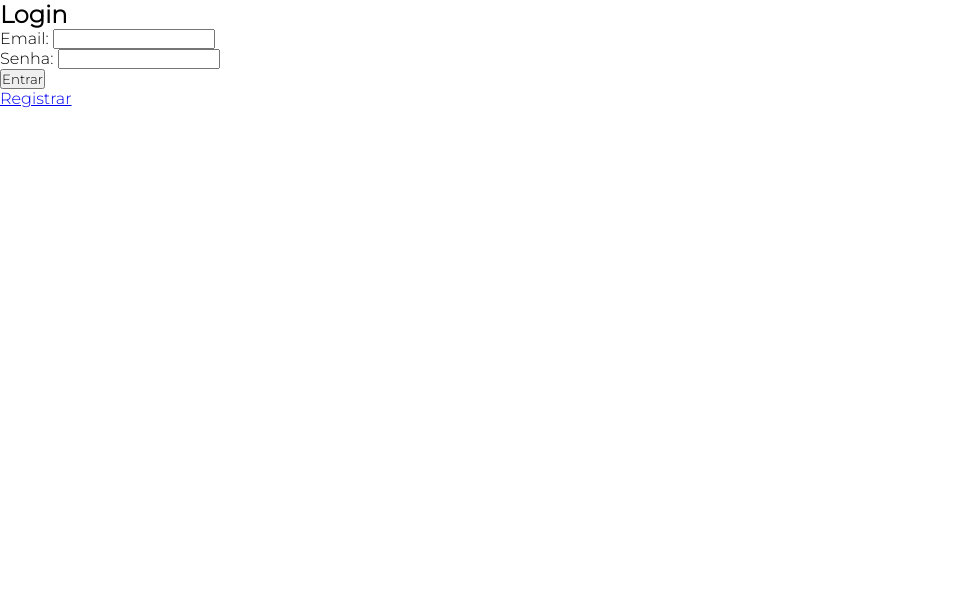
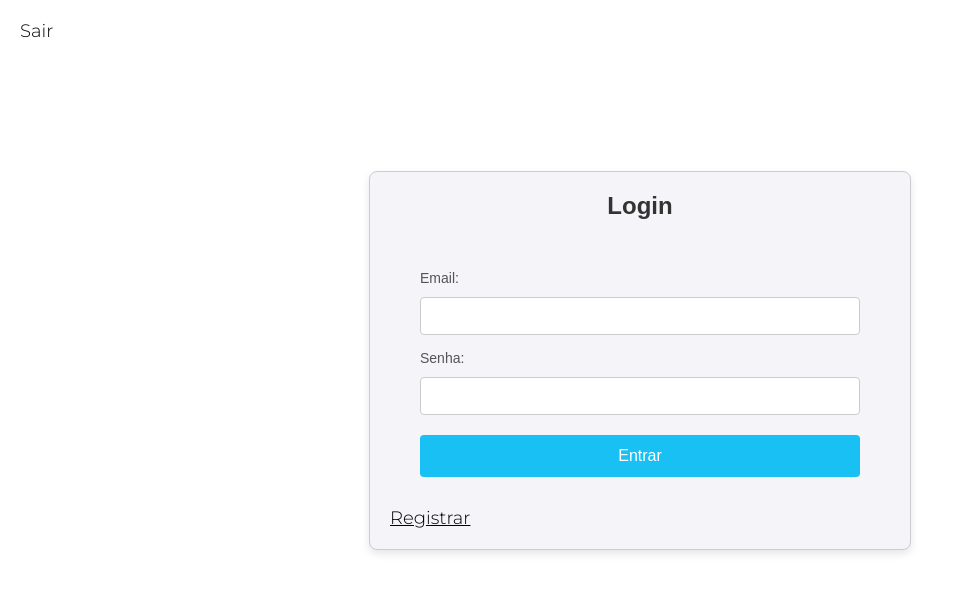
Before and after one commit to santoswentz/barbeariaderua, a Flask app: page /login in a window 1280 px wide. Shown: the top 593 px of the page, without its empty margins (0-974 px from the left). Run offline with Flask 3, Linux system fonts and the light colour scheme.

Commit message:
16.09
CSS do login funcionando

```diff
--- a/app.py
+++ b/app.py
@@ -319,9 +319,10 @@ def gerenciar_usuarios():
             role = request.form['role']
             senha_hashed = generate_password_hash(senha)
             print(f"Editando usuário user_id: {user_id}, Nome: {nome}, Email: {email}, Senha: {senha}, Telefone: {telefone}, Função: {role}")  # Debug
+            senha_hashed = generate_password_hash(senha)
 
             conn.execute('UPDATE Users SET nome = ?, email = ?, senha = ?, telefone = ?, role = ? WHERE user_id = ?',
-                         (nome, email, senha, telefone, role, user_id))
+                         (nome, email, senha_hashed, telefone, role, user_id))
             conn.commit()
             flash('Usuário atualizado com sucesso!')
 
--- a/static/css/style.css
+++ b/static/css/style.css
@@ -3,6 +3,7 @@
     --cor-principal: #6b0002; /*  Define a variável de cor --cor-primaria com o valor #*****  */
     --cor-secundaria: black;
     --cor-terciaria: #fafafa;
+    --cor-quartenaria: #19c0f3;
     --animações1: #6b0002;
     --bordas: #fff;
   }
@@ -391,5 +392,84 @@ footer {
     position: fixed !important;
     top: 20px;
     left: 20px;
+}
+.index2 p{
     font-size:large;
 }
+
+/* Estilo geral do formulário */
+.logins {
+    background-color: #f4f4f9;
+    border: 1px solid #ccc;
+    padding: 20px;
+    border-radius: 8px;
+    width: 500px;
+    max-height: 600px;
+    margin: 20px auto;
+    box-shadow: 0 4px 8px rgba(0, 0, 0, 0.1);
+    display: flex;
+    flex-direction: column;
+}
+.logins form{
+    margin: 30px;
+}
+/* Estilo do título */
+.logins h2 {
+    text-align: center;
+    color: #333;
+    font-family: 'Arial', sans-serif;
+    font-size: 24px;
+    margin-bottom: 20px;
+}
+
+.logins label {
+    font-family: 'Arial', sans-serif;
+    font-size: 14px;
+    color: #555;
+    margin-bottom: 6px;
+    display: block;
+}
+
+/* Estilo dos input*/
+.logins input[type="text"],
+.logins input[type="email"],
+.logins input[type="password"],
+.logins select {
+    width: 100%;
+    padding: 10px;
+    margin-bottom: 15px;
+    border: 1px solid #ccc;
+    border-radius: 4px;
+    box-sizing: border-box;
+    font-size: 14px;
+    font-family: 'Arial', sans-serif;
+}
+
+/* Estilo do botão */
+.logins button {
+    width: 100%;
+    background-color: var(--cor-quartenaria);
+    color: white;
+    padding: 12px 20px;
+    border: none;
+    border-radius: 4px;
+    cursor: pointer;
+    font-size: 16px;
+    font-family: 'Arial', sans-serif;
+    transition: background-color 0.3s ease;
+}
+.logins button:hover {
+    background-color: #3457f3;
+}
+
+/* Alinhamento dos elementos dentro da .logins */
+.logins input,
+.logins select,
+.logins button {
+    margin-top: 5px;
+}
+
+/* Remover quebras de linha dentro da .logins */
+.logins br {
+    display: none;
+}
--- a/templates/admin_dashboard.html
+++ b/templates/admin_dashboard.html
@@ -7,7 +7,7 @@
     <link rel="stylesheet" type="text/css" href="{{ url_for('static', filename='css/style.css') }}">
     <title>Painel do Administrador</title>
 </head>
-<body class="index2"></body>
+<body class="index2">
         <a href="/"><p class="logofixado logo"> Sair </p></a>
     <nav>
             <li class="tiraanimacao"><a  href="/">Gerenciamento de</a></li>
--- a/templates/login.html
+++ b/templates/login.html
@@ -6,7 +6,10 @@
     <link rel="stylesheet" type="text/css" href="{{ url_for('static', filename='css/style.css') }}">
     <title>Login</title>
 </head>
-<body>
+<body class="index2 ">
+    <a href="/"><p class="logofixado logo"> Sair </p></a>
+
+    <div class="logins">
         <h2>Login</h2>
         <form action="/login" method="post">
             <label for="email">Email:</label>
@@ -17,6 +20,8 @@
             <br>
             <button type="submit">Entrar</button>
         </form>
-    <a href="/register">Registrar</a>
+    <a href="/register"><p>Registrar</p></a>
+    </div>
+
 </body>
 </html>
```
Also changed, not shown: templates/register.html (+6 -1 lines), barbearia.db. Lines whose indentation alone changed are shown as unchanged.
